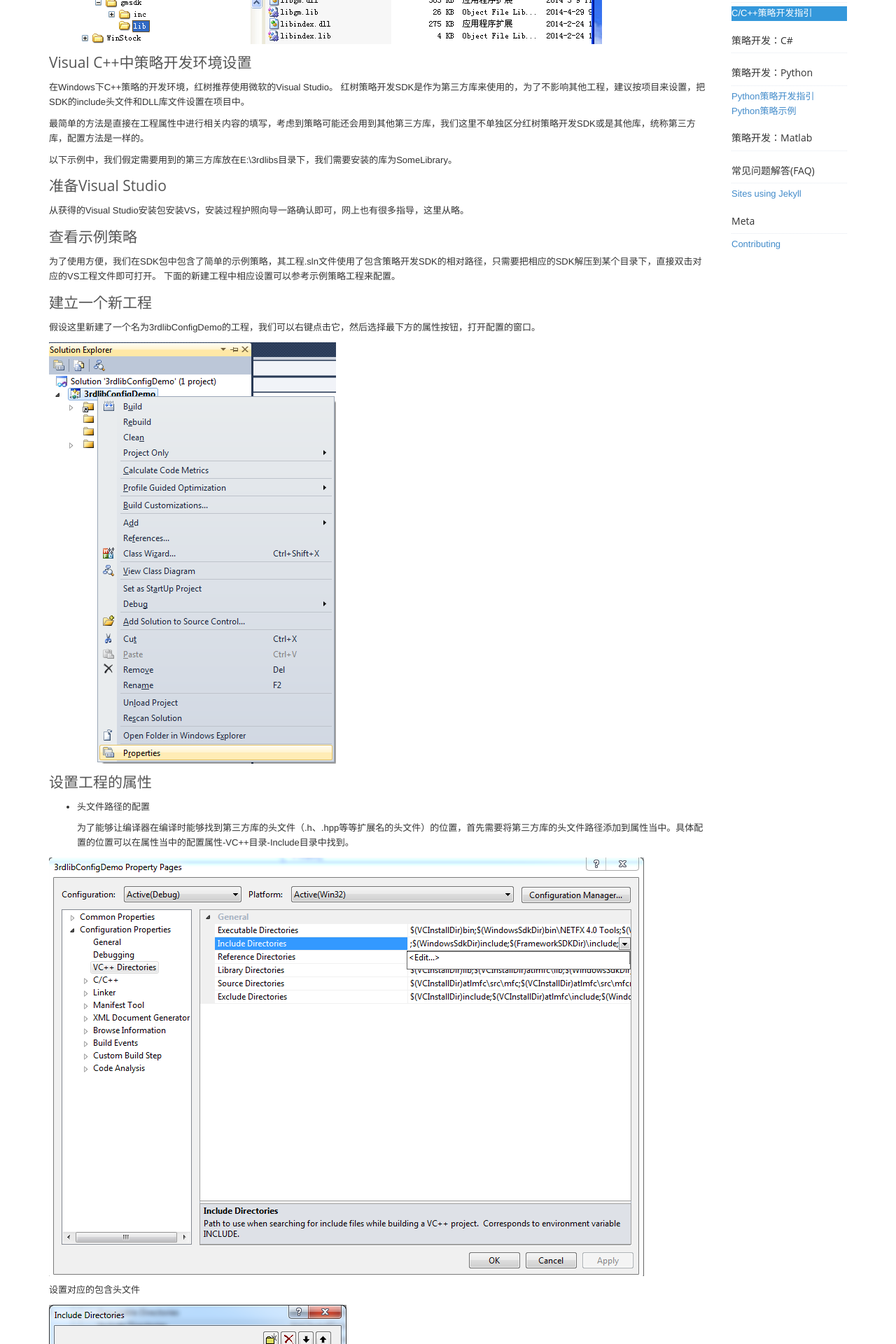
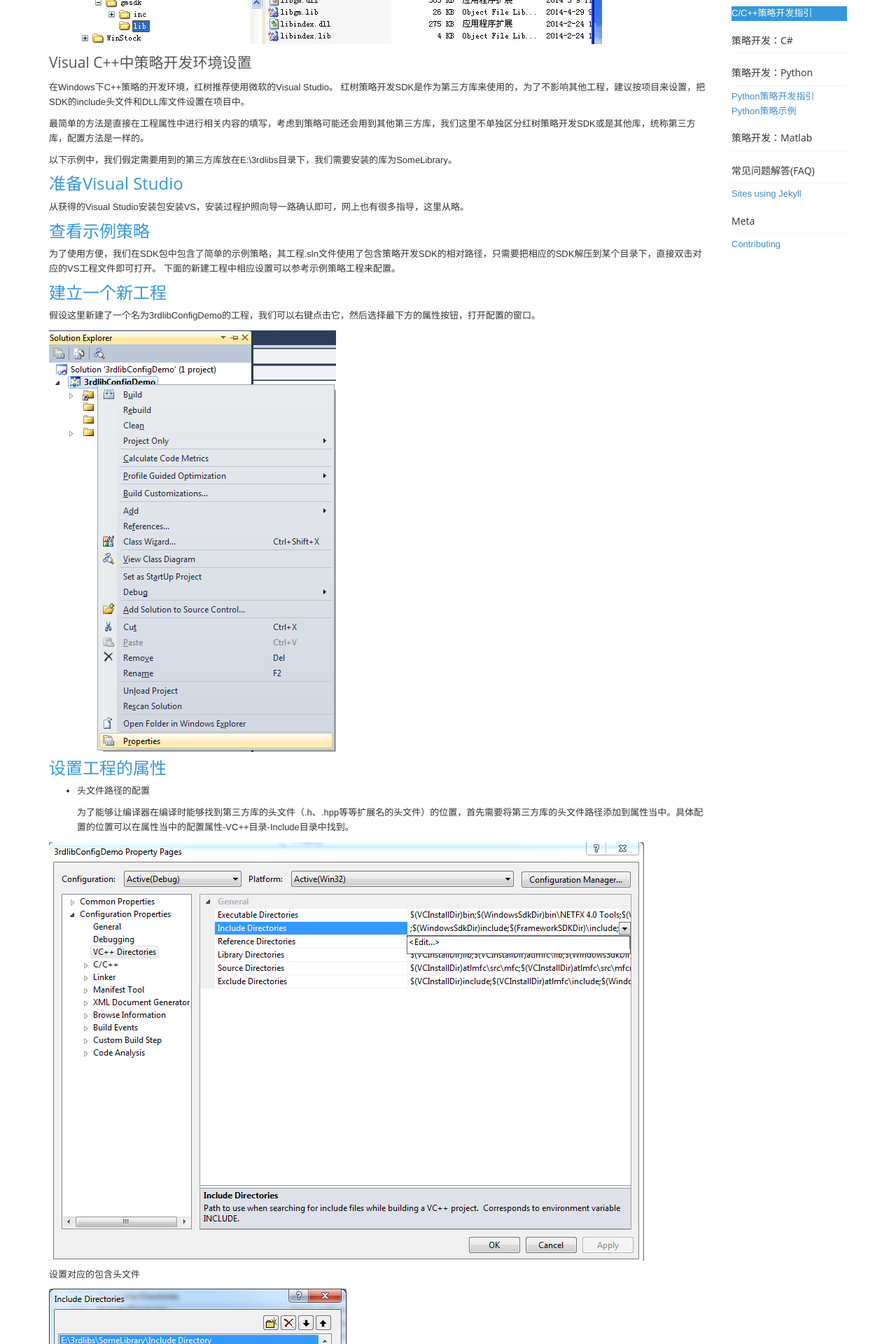
Before and after one commit to ongbe/site, a Jekyll site: the page built from docs/cpp_tut.md, in a window 1280 px wide. Shown: the part 386-2306 px from the top of the page at 70% size. Built offline with Jekyll 4.4.1, drawn with Linux system fonts in a browser that asks for light colours; Markdown is read by kramdown in place of the engine named in the settings; comment, search, counter and statistics services are not loaded.

Commit message:
Update cpp_tut.md

```diff
--- a/docs/cpp_tut.md
+++ b/docs/cpp_tut.md
@@ -22,23 +22,23 @@
 
 以下示例中，我们假定需要用到的第三方库放在E:\3rdlibs目录下，我们需要安装的库为SomeLibrary。
 
-## 准备Visual Studio
+### 准备Visual Studio
 
 从获得的Visual Studio安装包安装VS，安装过程护照向导一路确认即可，网上也有很多指导，这里从略。
 
-## 查看示例策略
+### 查看示例策略
 
 为了使用方便，我们在SDK包中包含了简单的示例策略，其工程.sln文件使用了包含策略开发SDK的相对路径，只需要把相应的SDK解压到某个目录下，直接双击对应的VS工程文件即可打开。
 下面的新建工程中相应设置可以参考示例策略工程来配置。
 
-## 建立一个新工程
+### 建立一个新工程
 
 假设这里新建了一个名为3rdlibConfigDemo的工程，我们可以右键点击它，然后选择最下方的属性按钮，打开配置的窗口。
 
 ![image]({{site.baseurl}}/images/docs/cpp/tut/vs_project.png)
 
 
-## 设置工程的属性
+### 设置工程的属性
 
 *  头文件路径的配置
 
@@ -84,7 +84,7 @@
 
    当然，也可以简单地把对应的.dll文件拷贝到工程的debug和release目录下，但这会比较麻烦，而且容易因为版本没有对应更新出现一些古怪的错误，不建议这样做，只是在最后策略部署到运行环境时拷贝所用到的dll文件即可。
 
-## 简单可重用的配置方法
+### 简单可重用的配置方法
 
 在Visual Studio当中，工程属性也是可以继承的，这种特性可以使我们对工程配置进行重用。在创建工程之后，通常我们的工程会自动的继承一些Property Sheets，这样如果多个策略工程需要统一管理的话，配置起来会相对简单一些，下面我们先来看一下如何查看这些默认继承的Property Sheets。
 
```
